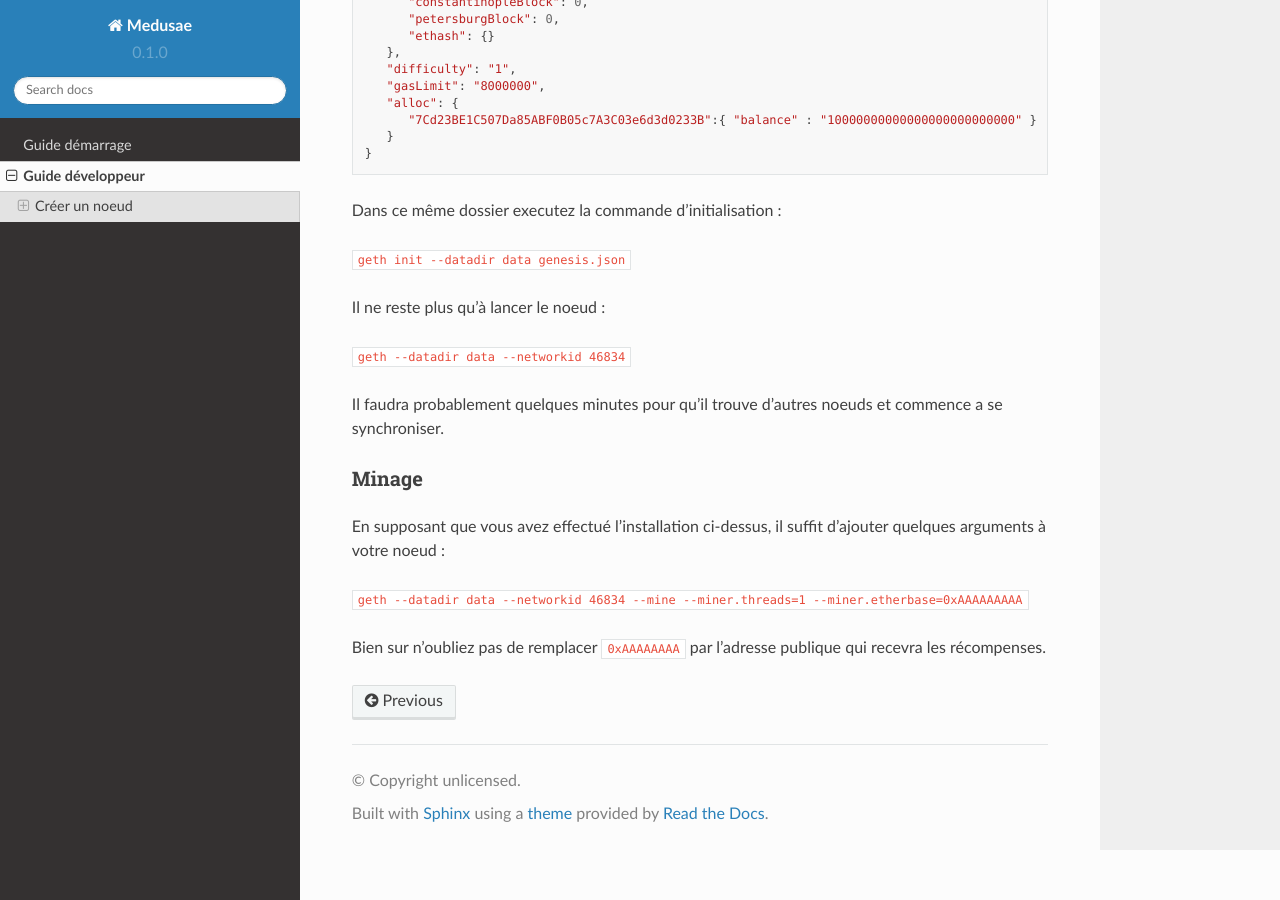
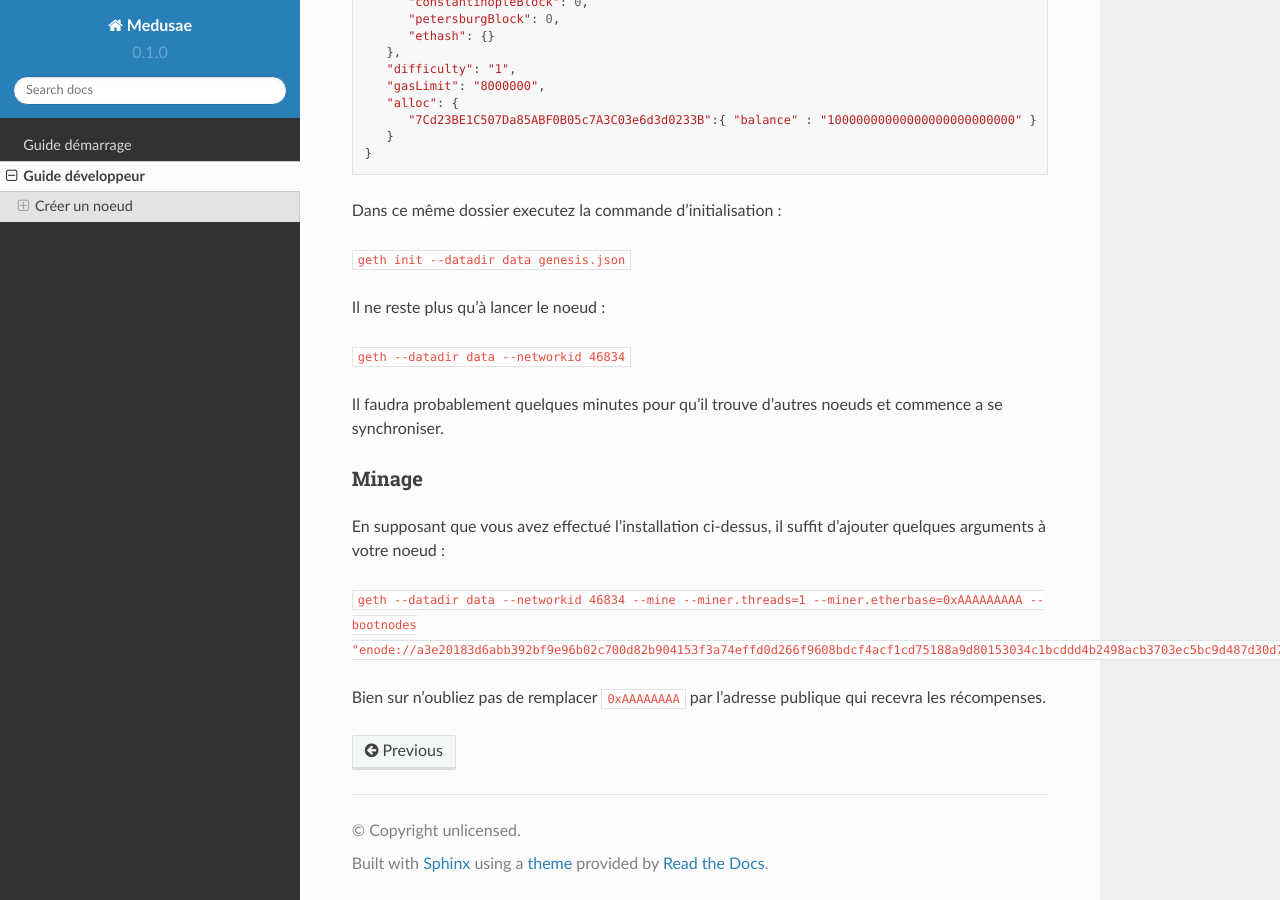
Before and after one commit to maximegmd/medusae, a Sphinx documentation site: the page built from docs/source/developer.rst, in a window 1280 px wide and 900 px high, scrolled down 534 px. Built offline with Sphinx 7.4.7 and the Read the Docs theme 2.0.0, drawn with Linux system fonts in a browser that asks for light colours.

Commit message:
Add bootnode

```diff
--- a/docs/source/developer.rst
+++ b/docs/source/developer.rst
@@ -50,6 +50,6 @@ Minage
 En supposant que vous avez effectué l'installation ci-dessus, il suffit d'ajouter quelques arguments à votre
 noeud :
 
-``geth --datadir data --networkid 46834 --mine --miner.threads=1 --miner.etherbase=0xAAAAAAAAA``
+``geth --datadir data --networkid 46834 --mine --miner.threads=1 --miner.etherbase=0xAAAAAAAAA --bootnodes "enode://a3e20183d6abb392bf9e96b02c700d82b904153f3a74effd0d266f9608bdcf4acf1cd75188a9d80153034c1bcddd4b2498acb3703ec5bc9d487d30d76dd713f7@37.187.251.101:30303"``
 
 Bien sur n'oubliez pas de remplacer ``0xAAAAAAAA`` par l'adresse publique qui recevra les récompenses.
```
